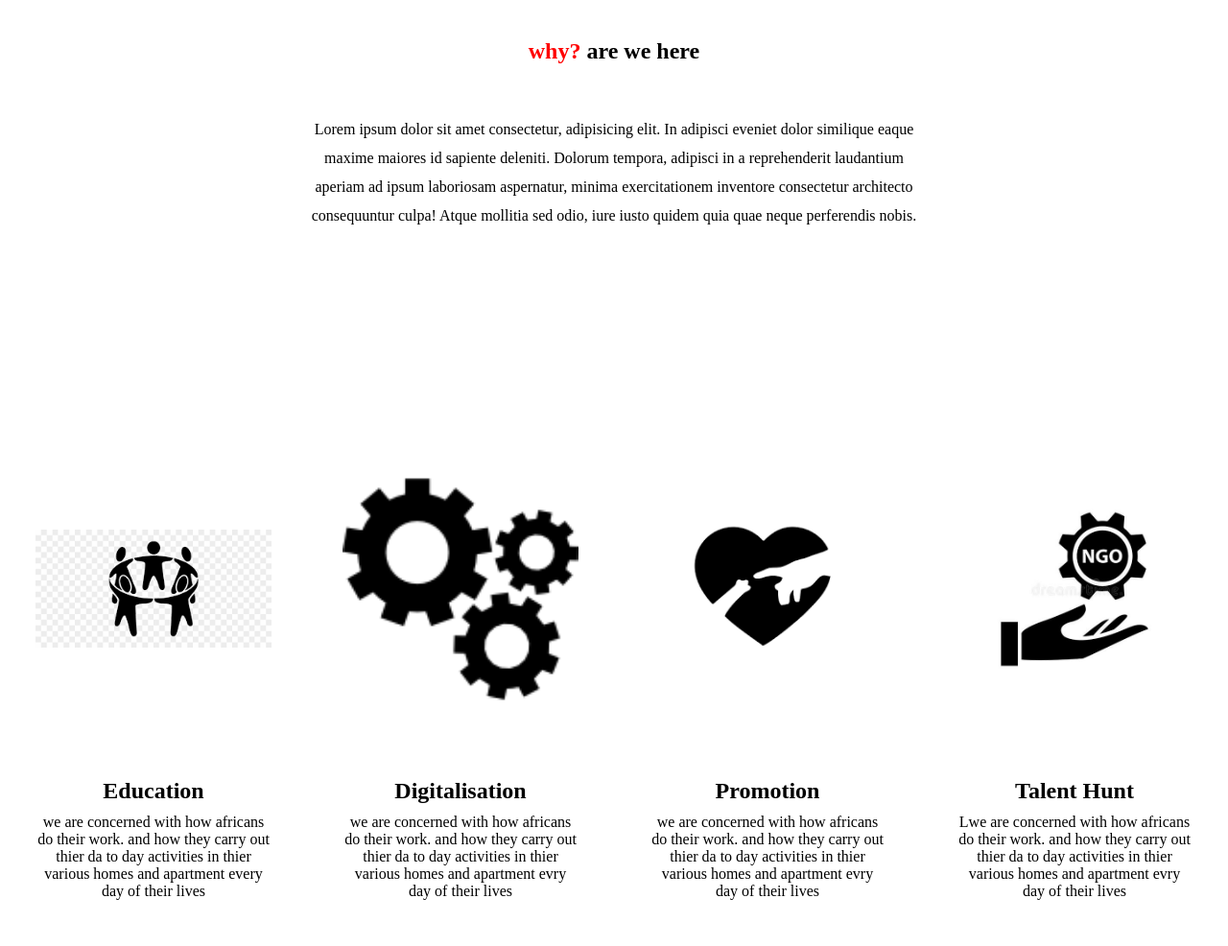
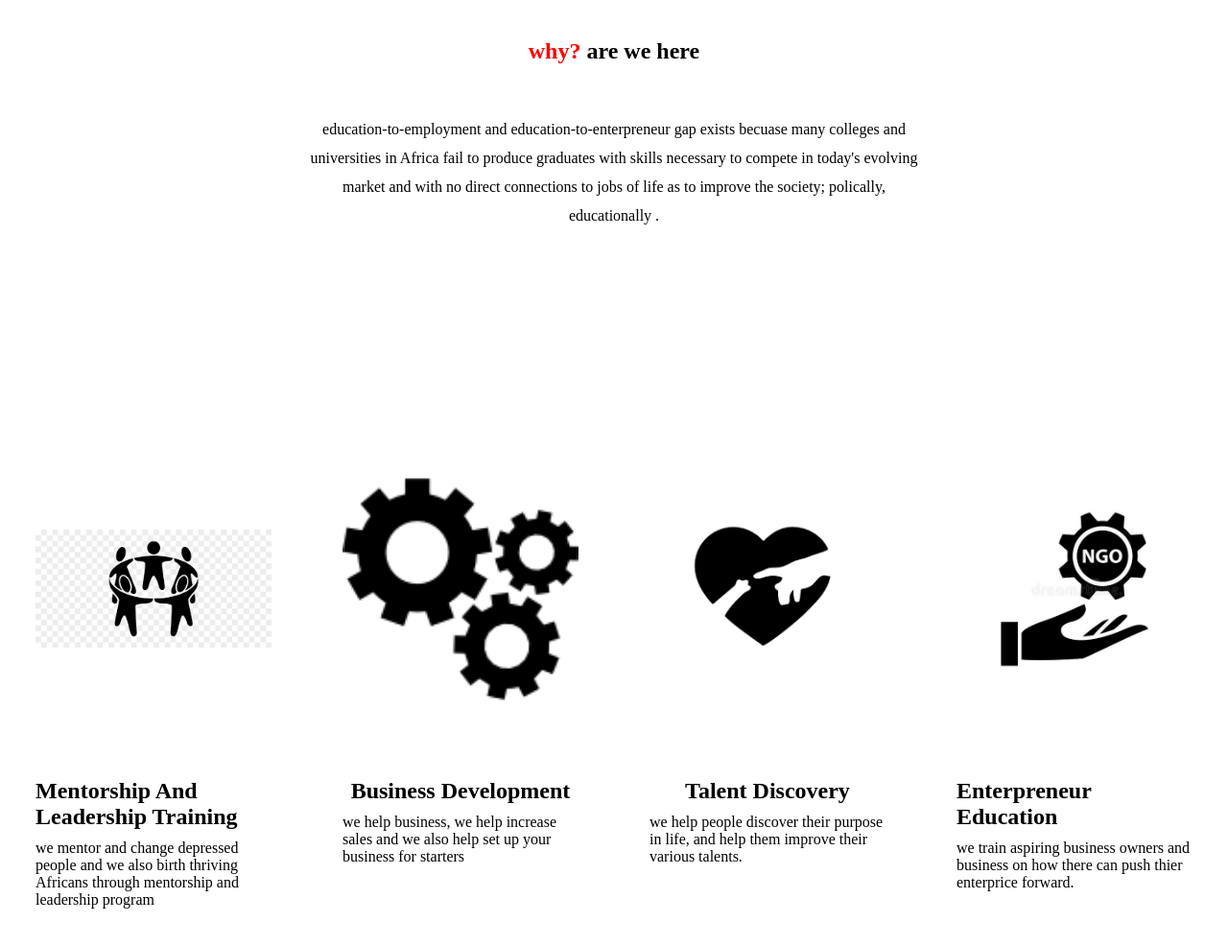
Before and after one commit to kelvinogodo/buck-up, a plain HTML site: page index.html in a window 1280 px wide. Shown: the part 940-1926 px from the top of the page at 96% size. Drawn offline with Linux system fonts and the light colour scheme.

Commit message:
edited html and css files

```diff
--- a/css files/style.css
+++ b/css files/style.css
@@ -176,7 +176,7 @@ header{
 }
 .service-text-container p{
     font-family: varela round;
-    text-align: center;
+    text-align: left;
 }
 
 .our-vision-section{
--- a/index.html
+++ b/index.html
@@ -38,13 +38,10 @@
     </section>
     <section class="aim-section">
         <h1> <span class="red-text">why?</span>  are we here</h1>
-        <p>Lorem ipsum dolor sit amet consectetur, adipisicing elit.
-             In adipisci eveniet dolor similique eaque maxime maiores id
-             sapiente deleniti. Dolorum tempora, adipisci in a reprehenderit
-             laudantium aperiam ad ipsum laboriosam aspernatur, minima
-             exercitationem inventore consectetur architecto consequuntur
-             culpa! Atque mollitia sed odio,
-            iure iusto quidem quia quae neque perferendis nobis.</p>
+        <p>education-to-employment and education-to-enterpreneur gap exists becuase many colleges
+            and universities in Africa fail to produce graduates with skills necessary to compete in today's evolving market
+            and with no direct connections to jobs of life as to improve the society; polically, educationally .
+        </p>
     </section>
     <section class="service-section" id="service">
         <div class="service-card">
@@ -52,10 +49,9 @@
                 <img src="./images/images (1).png" alt="">
             </div>
             <div class="service-text-container">
-                <h1>education</h1>
-                <p>we are concerned with how africans do their work. and how they
-                    carry out thier da to day activities
-                    in thier various homes and apartment every day of their lives
+                <h1>mentorship and leadership training</h1>
+                <p>we mentor and change depressed people and
+                   we also birth thriving Africans through mentorship and leadership program
                 </p>
             </div>
         </div>
@@ -64,10 +60,8 @@
                 <img src="./images/64722.png" alt="">
             </div>
             <div class="service-text-container">
-                <h1>digitalisation</h1>
-                <p>we are concerned with how africans do their work. and how they
-                    carry out thier da to day activities
-                    in thier various homes and apartment evry day of their lives
+                <h1>business development</h1>
+                <p>we help business, we help increase sales and we also help set up your business for starters
                 </p>
             </div>
         </div>
@@ -76,10 +70,8 @@
                 <img src="./images/images (3).png" alt="">
             </div>
             <div class="service-text-container">
-                <h1>promotion</h1>
-                <p>we are concerned with how africans do their work. and how they
-                    carry out thier da to day activities
-                    in thier various homes and apartment evry day of their lives
+                <h1>talent discovery</h1>
+                <p>we help people discover their purpose in life, and help them improve their various talents.
                 </p>
             </div>
         </div>
@@ -88,10 +80,8 @@
                 <img src="./images/images (1).jpeg" alt="">
             </div>
             <div class="service-text-container">
-                <h1>talent hunt</h1>
-                <p>Lwe are concerned with how africans do their work. and how they
-                    carry out thier da to day activities
-                    in thier various homes and apartment evry day of their lives
+                <h1>enterpreneur education</h1>
+                <p>we train aspiring business owners and business on how there can push thier enterprice forward.
                 </p>
             </div>
         </div>
```
